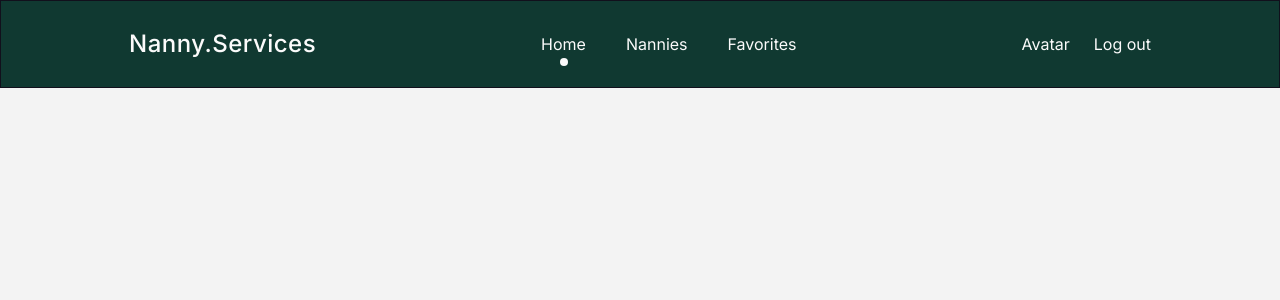
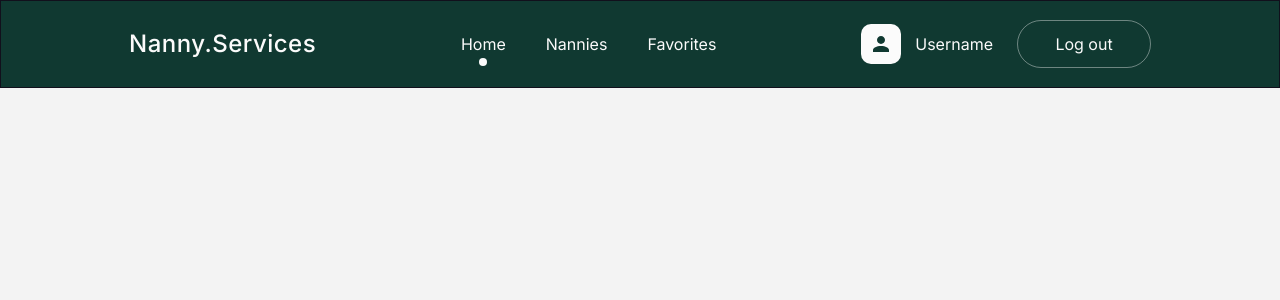
Before and after one commit to kopasovska/nanny-services, a Next.js app: page / in a window 1280 px wide. Shown: the top 300 px of the page. Built offline with nearby package versions, Linux system fonts and the light colour scheme.

Commit message:
Feat: Create mobile header

```diff
--- a/app/layout.tsx
+++ b/app/layout.tsx
@@ -1,6 +1,8 @@
 import Header from "@/components/layout/Header";
 import "./globals.css";
 import { Inter } from "next/font/google";
+import MobileHeader from "@/components/layout/MobileHeader";
+import MobileMenuModal from "@/components/modals/MobileMenuModal";
 
 const inter = Inter({
     weight: ["400", "500"],
@@ -16,6 +18,7 @@ export default function RootLayout({
     return (
         <html lang="en">
             <body className={inter.variable}>
+                <MobileHeader />
                 <Header />
                 <main>{children}</main>
             </body>
--- a/components/layout/Header.tsx
+++ b/components/layout/Header.tsx
@@ -2,7 +2,7 @@ import NavLink from "./NavLink";
 
 const Header = () => {
     return (
-        <header className="hidden md:flex justify-between items-center h-22 px-32 py-5 bg-primary border border-foreground text-secondary">
+        <header className="hidden lg:flex justify-between items-center h-22 px-32 py-5 bg-primary border border-foreground text-secondary">
             <p className="text-2xl font-medium leading-[117%] tracking-[0.02em]">
                 Nanny.Services
             </p>
@@ -19,9 +19,18 @@ const Header = () => {
                     </li>
                 </ul>
             </nav>
-            <div className="flex gap-6">
-                <div>Avatar</div>
-                <button>Log out</button>
+            <div className="flex gap-6 items-center">
+                <div className="hidden xl:flex gap-3.5 items-center ">
+                    <div className="w-10 h-10 rounded-[10px] bg-secondary flex justify-center items-center">
+                        <svg className="w-4 h-4 fill-primary">
+                            <use href="/sprite.svg#icon-profile" />
+                        </svg>
+                    </div>
+                    <p>Username</p>
+                </div>
+                <button className="w-33.5 h-12 border border-[rgba(251,251,251,0.4)] rounded-[30px] hover:bg-secondary hover:text-primary transition duration-700 ease-in-out">
+                    Log out
+                </button>
             </div>
         </header>
     );
--- /dev/null
+++ b/components/layout/MobileHeader.tsx
@@ -0,0 +1,24 @@
+"use client";
+
+import { useState } from "react";
+import MobileMenuModal from "../modals/MobileMenuModal";
+
+const MobileHeader = () => {
+    const [isOpen, setIsOpen] = useState(false);
+
+    return (
+        <header className="relative flex lg:hidden justify-end items-center h-16 px-4 py-4 bg-primary border border-foreground text-secondary">
+            <button
+                onClick={() => setIsOpen(true)}
+                className="w-10 h-10 rounded-[10px] flex justify-center items-center border border-[rgba(251,251,251,0.4)] active:bg-secondary transition duration-700 ease-in-out"
+            >
+                <svg className="w-6 h-6 fill-secondary active:fill-primary">
+                    <use href="/sprite.svg#icon-burger-menu" />
+                </svg>
+            </button>
+            {isOpen && <MobileMenuModal setIsOpen={setIsOpen} />}
+        </header>
+    );
+};
+
+export default MobileHeader;
--- /dev/null
+++ b/components/modals/MobileMenuModal.tsx
@@ -0,0 +1,46 @@
+import NavLink from "../layout/NavLink";
+
+interface MobileMenuModalProps {
+    setIsOpen: (val: boolean) => void;
+}
+
+const MobileMenuModal = ({ setIsOpen }: MobileMenuModalProps) => {
+    return (
+        <div className="fixed inset-0 z-50 w-screen h-screen py-12 flex flex-col gap-4 justify-between items-center bg-primary text-secondary">
+            <button
+                onClick={() => setIsOpen(false)}
+                className="absolute top-4 right-4 active:rotate-180 transition duration-700 ease-in-out"
+            >
+                <svg className="w-6 h-6 fill-secondary">
+                    <use href="/sprite.svg#icon-close" />
+                </svg>
+            </button>
+            <div className="flex gap-4 items-center">
+                <div className="w-10 h-10 rounded-[10px] bg-secondary flex justify-center items-center">
+                    <svg className="w-4 h-4 fill-primary">
+                        <use href="/sprite.svg#icon-profile" />
+                    </svg>
+                </div>
+                <p>Username</p>
+            </div>
+            <nav>
+                <ul className="flex flex-col gap-6 items-center text-body-sm">
+                    <li>
+                        <NavLink href="/">Home</NavLink>
+                    </li>
+                    <li>
+                        <NavLink href="/nannies">Nannies</NavLink>
+                    </li>
+                    <li>
+                        <NavLink href="/favorites">Favorites</NavLink>
+                    </li>
+                </ul>
+            </nav>
+            <button className="w-33.5 h-12 border border-[rgba(251,251,251,0.4)] rounded-[30px] hover:bg-secondary hover:text-primary transition duration-700 ease-in-out">
+                Log out
+            </button>
+        </div>
+    );
+};
+
+export default MobileMenuModal;
```
Also changed, not shown: public/sprite.svg (added). Lines whose indentation alone changed are shown as unchanged.
